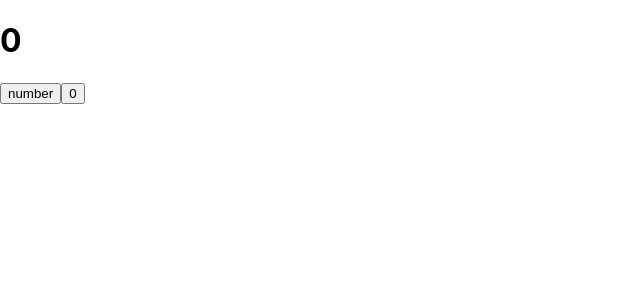
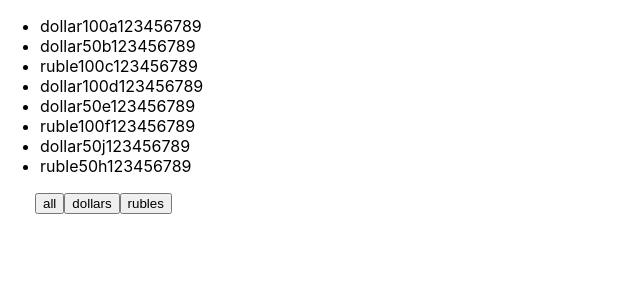
Before and after one commit to SanyaSkl/microtasks, a React (Create React App) app: page / in a window 1280 px wide. Shown: the top 300 px of the page, without its empty margins (0-640 px from the left). Built offline with nearby package versions, Linux system fonts and the light colour scheme.

Commit message:
microtask 05.1- Filter

```diff
--- a/src/App.tsx
+++ b/src/App.tsx
@@ -1,29 +1,57 @@
-import React, {useState} from 'react';
+import {useState} from "react";
 
-
+type BanknoteValuesType = "dollar" | "ruble" | "all"
 
 function App() {
+    const [money, setMoney] = useState([
+        {banknote: "dollar", nominal: 100, number: "a123456789"},
+        {banknote: "dollar", nominal: 50, number: "b123456789"},
+        {banknote: "ruble", nominal: 100, number: "c123456789"},
+        {banknote: "dollar", nominal: 100, number: "d123456789"},
+        {banknote: "dollar", nominal: 50, number: "e123456789"},
+        {banknote: "ruble", nominal: 100, number: "f123456789"},
+        {banknote: "dollar", nominal: 50, number: "j123456789"},
+        {banknote: "ruble", nominal: 50, number: "h123456789"}
+    ])
 
-    //let a = 1
-    let[a, setA] = useState(0)
+    const [filter, setFilter] = useState<BanknoteValuesType>('all')
 
-const onClickHandler = () => {
-    setA(++a)
-}
+    let currentMoney = money
 
-const onClickHandler2 = () => {
-        setA(0)
-}
+    if (filter === 'ruble' ) {
+        currentMoney = money.filter((filteredMoney) => filteredMoney.banknote === 'ruble' )
+    }
+    if (filter === 'dollar' ) {
+        currentMoney = money.filter((filteredMoney) => filteredMoney.banknote === 'dollar' )
+    }
+
+    const onClickFilterHandler = (nameButton: BanknoteValuesType) => {
+        setFilter(nameButton)
+    }
 
     return (
-        <div className="App">
-            <h1>{a}</h1>
-            <button onClick={onClickHandler}>number</button>
-            <button onClick={onClickHandler2}>0</button>
-        </div>
+        <>
+            <ul>
+                {currentMoney.map((objFromMoneyArr, index) => {
+                    return (
+                        <li key={index} >
+                            <span>{objFromMoneyArr.banknote}</span>
+                            <span>{objFromMoneyArr.nominal}</span>
+                            <span>{objFromMoneyArr.number}</span>
+                        </li>
+                    )
+                })}
+            </ul>
+            <div style={{marginLeft: '35px'}}>
+                <button onClick={() => onClickFilterHandler('all')}>all</button>
+                <button onClick={() => onClickFilterHandler('dollar')}>dollars</button>
+                <button onClick={() => onClickFilterHandler('ruble')}>rubles</button>
+            </div>
+        </>
 
 
     )
+
 }
 
 export default App;
```
Also changed, not shown: src/App.css (+2 -20 lines), src/Components/HookUseState/App.tsx (added, +29 -0 lines), src/Components/banknote/FilterBanknote.tsx (added, +10 -0 lines).
